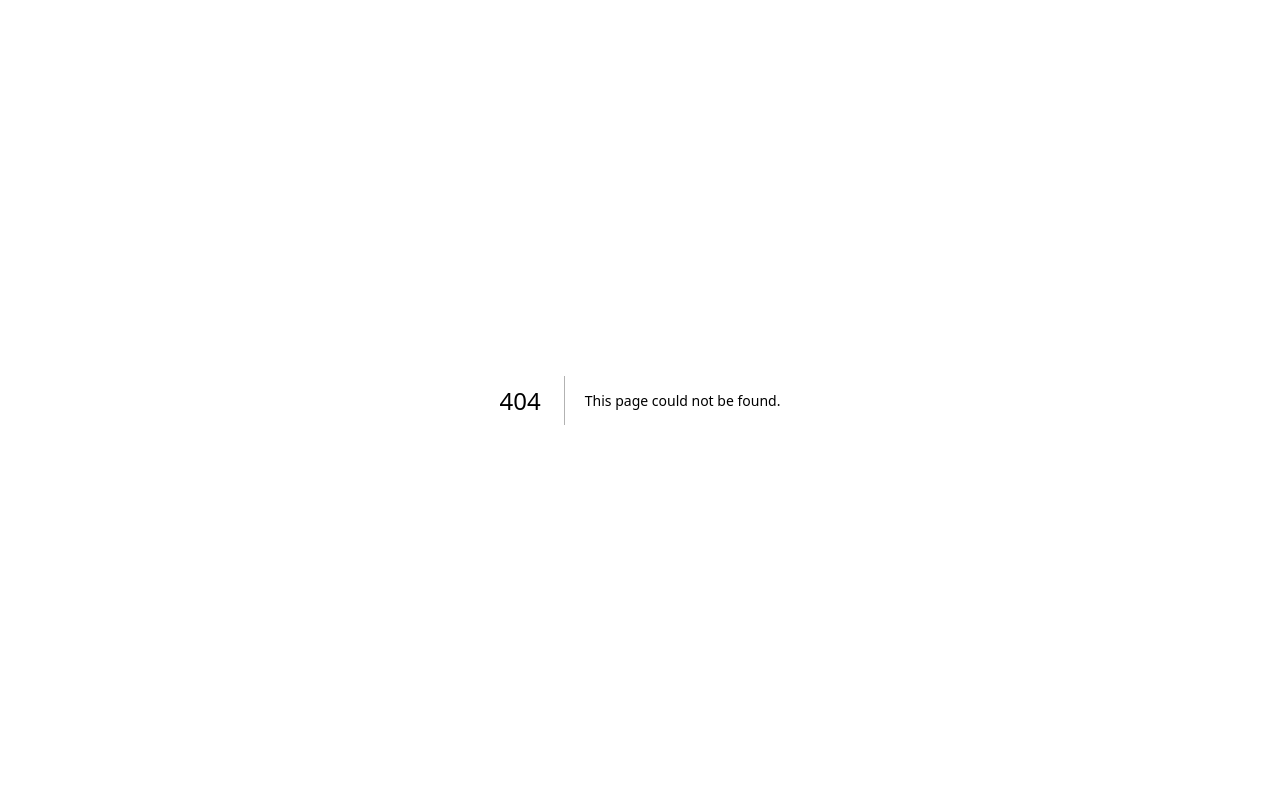
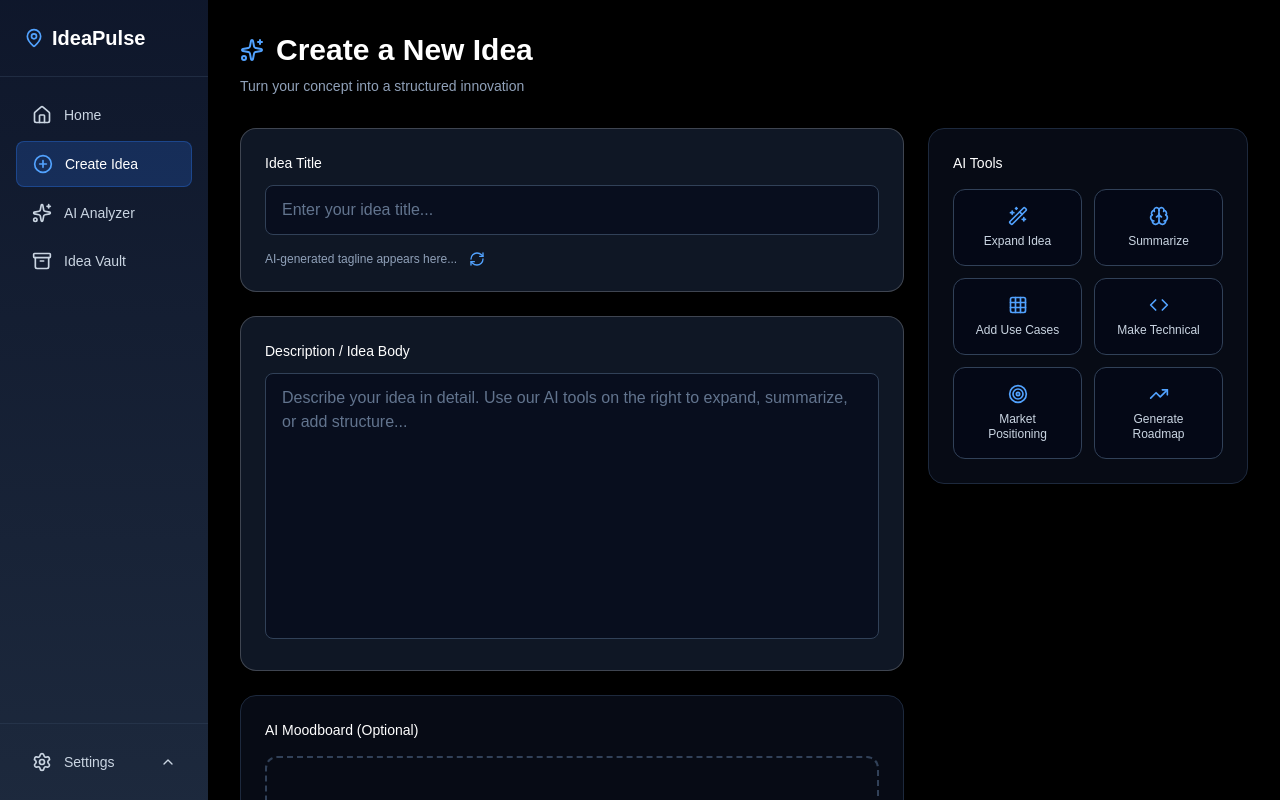
Before and after one commit to ThiruVishagan10/ideapulse-ThisAI, a Next.js app: page /create in a window 1280 px wide. Before the commit this address had no page. Shown: the top 800 px of the page. Built offline with nearby package versions, Linux system fonts and the light colour scheme; no server answers.

Commit message:
Add Create Idea form with AI tools and sidebar navigation

```diff
--- a/app/create-idea/page.tsx
+++ b/app/create/page.tsx
@@ -1,5 +1,7 @@
+"use client";
 import React, { useState } from 'react';
 import { Sparkles, RefreshCw, Wand2, Brain, Grid3x3, Code, Target, TrendingUp, Upload } from 'lucide-react';
+import SideNav from '@/components/SideNav';
 
 const CreateIdeaForm: React.FC = () => {
   const [title, setTitle] = useState('');
@@ -21,8 +23,10 @@ const CreateIdeaForm: React.FC = () => {
   };
 
   return (
-    <div className="min-h-screen bg-gradient-to-br from-slate-950 via-blue-950 to-slate-950 text-white p-8">
-      <div className="max-w-7xl mx-auto">
+    <div className="min-h-screen bg-black text-white">
+      <SideNav />
+      <div className="ml-0 md:ml-52 p-8">
+        <div className="max-w-7xl mx-auto">
         {/* Header */}
         <div className="mb-8">
           <div className="flex items-center gap-3 mb-2">
@@ -36,8 +40,28 @@ const CreateIdeaForm: React.FC = () => {
           {/* Main Form */}
           <div className="lg:col-span-2 space-y-6">
             {/* Idea Title */}
-            <div className="bg-slate-900/50 border border-slate-800 rounded-2xl p-6 backdrop-blur-sm">
-              <label className="block text-sm font-medium mb-3">Idea Title</label>
+            <div className="group relative backdrop-blur-md rounded-2xl p-6 border border-white/20 transition-all duration-300 hover:scale-[1.02] overflow-hidden"
+              style={{
+                backgroundColor: 'rgba(22, 33, 53, 0.7)',
+                boxShadow: '0 0 0 0 rgba(59, 130, 246, 0)'
+              }}
+              onMouseEnter={(e) => {
+                e.currentTarget.style.boxShadow = '0 0 30px 5px rgba(59, 130, 246, 0.4)';
+              }}
+              onMouseLeave={(e) => {
+                e.currentTarget.style.boxShadow = '0 0 0 0 rgba(59, 130, 246, 0)';
+              }}
+            >
+              {/* Gradient border effect on hover */}
+              <div className="absolute inset-0 rounded-2xl opacity-0 group-hover:opacity-100 transition-opacity duration-300 pointer-events-none"
+                style={{
+                  background: 'linear-gradient(135deg, rgba(59, 130, 246, 0.3) 0%, rgba(147, 51, 234, 0.3) 100%)',
+                  filter: 'blur(20px)',
+                  transform: 'translate(-10px, -10px)'
+                }}
+              />
+              <div className="relative z-10">
+                <label className="block text-sm font-medium mb-3">Idea Title</label>
               <input
                 type="text"
                 value={title}
@@ -58,11 +82,32 @@ const CreateIdeaForm: React.FC = () => {
                   <RefreshCw className="w-4 h-4" />
                 </button>
               </div>
+              </div>
             </div>
 
             {/* Description */}
-            <div className="bg-slate-900/50 border border-slate-800 rounded-2xl p-6 backdrop-blur-sm">
-              <label className="block text-sm font-medium mb-3">Description / Idea Body</label>
+            <div className="group relative backdrop-blur-md rounded-2xl p-6 border border-white/20 transition-all duration-300 hover:scale-[1.02] overflow-hidden"
+              style={{
+                backgroundColor: 'rgba(22, 33, 53, 0.7)',
+                boxShadow: '0 0 0 0 rgba(59, 130, 246, 0)'
+              }}
+              onMouseEnter={(e) => {
+                e.currentTarget.style.boxShadow = '0 0 30px 5px rgba(59, 130, 246, 0.4)';
+              }}
+              onMouseLeave={(e) => {
+                e.currentTarget.style.boxShadow = '0 0 0 0 rgba(59, 130, 246, 0)';
+              }}
+            >
+              {/* Gradient border effect on hover */}
+              <div className="absolute inset-0 rounded-2xl opacity-0 group-hover:opacity-100 transition-opacity duration-300 pointer-events-none"
+                style={{
+                  background: 'linear-gradient(135deg, rgba(59, 130, 246, 0.3) 0%, rgba(147, 51, 234, 0.3) 100%)',
+                  filter: 'blur(20px)',
+                  transform: 'translate(-10px, -10px)'
+                }}
+              />
+              <div className="relative z-10">
+                <label className="block text-sm font-medium mb-3">Description / Idea Body</label>
               <textarea
                 value={description}
                 onChange={(e) => setDescription(e.target.value)}
@@ -70,6 +115,7 @@ const CreateIdeaForm: React.FC = () => {
                 rows={10}
                 className="w-full bg-slate-950/50 border border-slate-700 rounded-lg px-4 py-3 text-white placeholder-slate-500 focus:outline-none focus:border-blue-500 transition-colors resize-none"
               />
+              </div>
             </div>
 
             {/* AI Moodboard */}
@@ -130,6 +176,7 @@ const CreateIdeaForm: React.FC = () => {
         </div>
       </div>
     </div>
+    </div>
   );
 };
 
--- a/app/dashboard/page.tsx
+++ b/app/dashboard/page.tsx
@@ -96,10 +96,10 @@ export default function Dashboard() {
   return (
     <div className="min-h-screen bg-black text-white">
       <SideNav />
-      <div className="ml-64 p-8">
+      <div className="ml-0 md:ml-52 p-8">
         <div className="max-w-7xl mx-auto">
           {/* Header */}
-          <div className="mb-8">
+          <div className="mb-8 mt-16 md:mt-0">
             <h1 className="text-4xl font-bold mb-2">Welcome back, {user.email?.split('@')[0]}</h1>
             <p className="text-gray-400">What do you want to create today?</p>
           </div>
--- a/components/SideNav.tsx
+++ b/components/SideNav.tsx
@@ -1,8 +1,8 @@
 'use client';
 
 import React, { useState } from 'react';
-import { Home, PlusCircle, Sparkles, GitCompare, Archive, Settings, MapPin, ChevronUp, ChevronDown, LogOut, Sliders } from 'lucide-react';
-import { useRouter } from 'next/navigation';
+import { Home, PlusCircle, Sparkles, GitCompare, Archive, Settings, MapPin, ChevronUp, ChevronDown, LogOut, Sliders, Menu, X } from 'lucide-react';
+import { useRouter, usePathname } from 'next/navigation';
 import { supabase } from '@/lib/supabase';
 
 interface NavItem {
@@ -13,9 +13,20 @@ interface NavItem {
 }
 
 export default function SideNav() {
-  const [activeItem, setActiveItem] = useState('home');
   const [showSettingsDropdown, setShowSettingsDropdown] = useState(false);
+  const [isMobileMenuOpen, setIsMobileMenuOpen] = useState(false);
   const router = useRouter();
+  const pathname = usePathname();
+
+  const getActiveItem = () => {
+    if (pathname === '/dashboard') return 'home';
+    if (pathname === '/create') return 'create';
+    if (pathname === '/analyzer') return 'analyzer';
+    if (pathname === '/vault') return 'vault';
+    return 'home';
+  };
+
+  const activeItem = getActiveItem();
 
   const navItems: NavItem[] = [
     { id: 'home', label: 'Home', icon: <Home size={20} />, href: '/dashboard' },
@@ -24,13 +35,33 @@ export default function SideNav() {
     { id: 'vault', label: 'Idea Vault', icon: <Archive size={20} />, href: '/vault' },
   ];
 
-  const handleNavClick = (id: string, href: string) => {
-    setActiveItem(id);
+  const handleNavClick = (href: string) => {
     router.push(href);
+    setIsMobileMenuOpen(false);
   };
 
   return (
-    <div className="flex flex-col h-screen w-52 bg-gradient-to-b from-slate-900 to-slate-800 text-white fixed left-0 top-0 z-40">
+    <>
+      {/* Mobile Menu Button */}
+      <button
+        onClick={() => setIsMobileMenuOpen(!isMobileMenuOpen)}
+        className="md:hidden fixed top-4 left-4 z-50 p-2 bg-slate-800 text-white rounded-lg"
+      >
+        {isMobileMenuOpen ? <X size={20} /> : <Menu size={20} />}
+      </button>
+
+      {/* Mobile Overlay */}
+      {isMobileMenuOpen && (
+        <div
+          className="md:hidden fixed inset-0 bg-black/50 z-40"
+          onClick={() => setIsMobileMenuOpen(false)}
+        />
+      )}
+
+      {/* Sidebar */}
+      <div className={`flex flex-col h-screen w-52 bg-linear-to-b from-slate-900 to-slate-800 text-white fixed left-0 top-0 z-40 transform transition-transform duration-300 ${
+        isMobileMenuOpen ? 'translate-x-0' : '-translate-x-full md:translate-x-0'
+      }`}>
       {/* Logo */}
       <div className="flex items-center gap-2 p-6 border-b border-slate-700/50">
         <MapPin size={20} className="text-blue-400" />
@@ -42,7 +73,7 @@ export default function SideNav() {
         {navItems.map((item) => (
           <button
             key={item.id}
-            onClick={() => handleNavClick(item.id, item.href)}
+            onClick={() => handleNavClick(item.href)}
             className={`
               w-full flex items-center gap-3 px-4 py-3 rounded-lg
               transition-all duration-200 text-left
@@ -109,5 +140,6 @@ export default function SideNav() {
         </button>
       </div>
     </div>
+    </>
   );
 }
```
